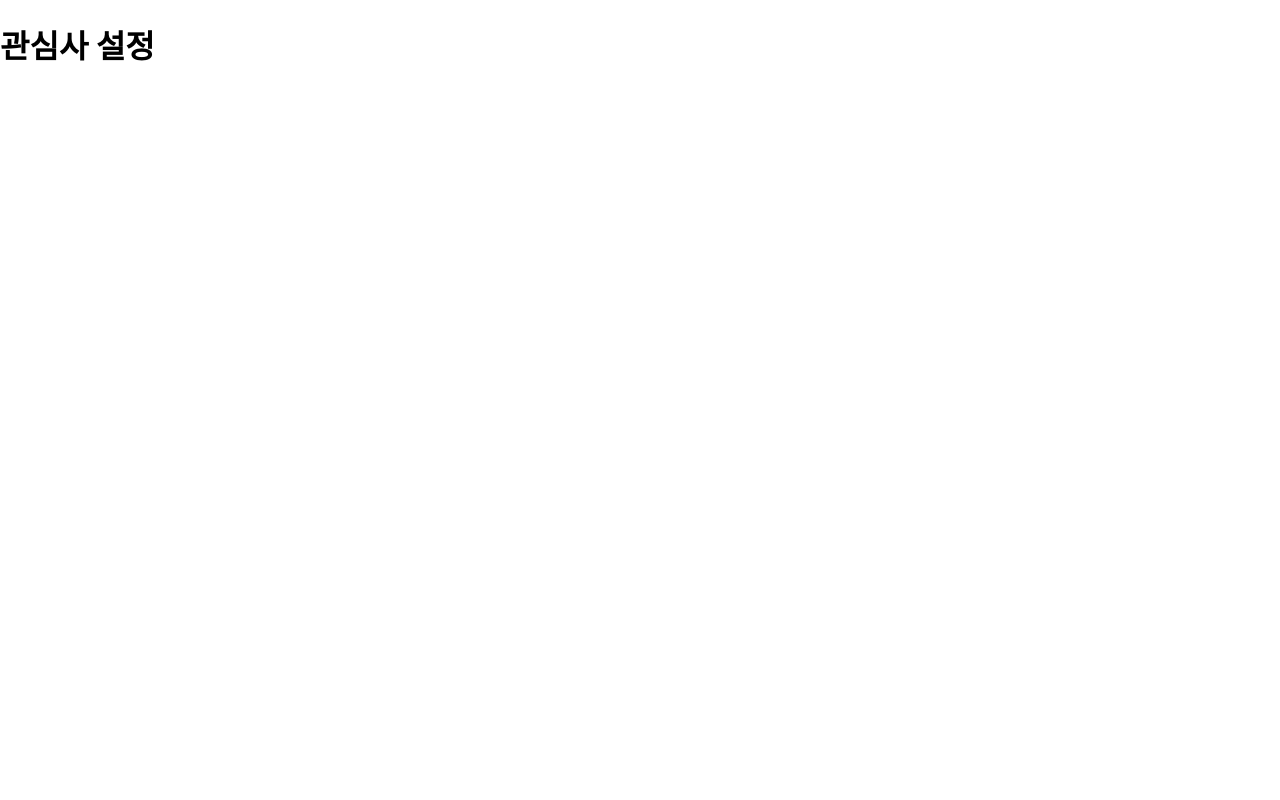
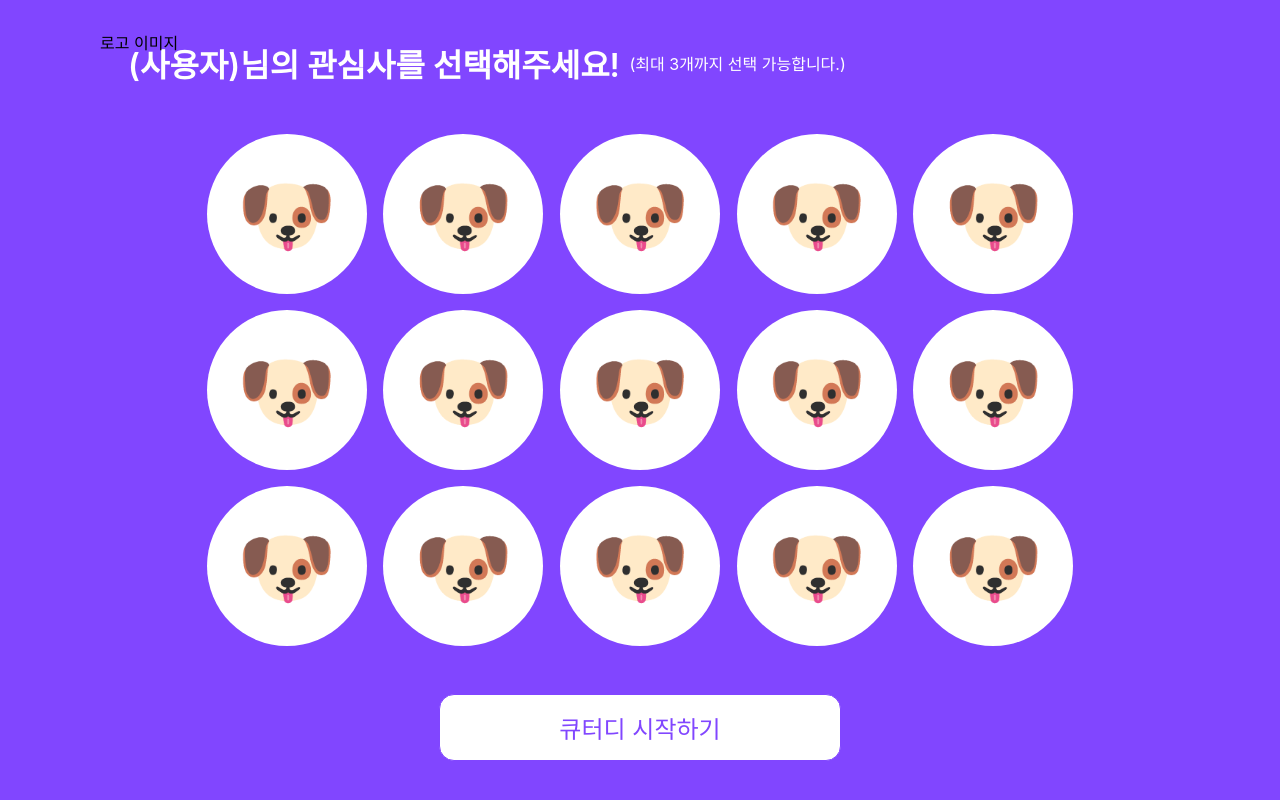
Before and after one commit to 9oormthon-univ/2024_BEOTKKOTTHON_TEAM_20_FE, a React (Create React App) app: page /interest in a window 1280 px wide. Built offline with nearby package versions, Linux system fonts and the light colour scheme.

Commit message:
[feat] 관심사 설정 페이지 디자인

```diff
--- a/package.json
+++ b/package.json
@@ -11,9 +11,9 @@
         "@types/node": "^16.18.88",
         "@types/react": "^18.2.65",
         "@types/react-dom": "^18.2.21",
-        "@types/swiper": "^6.0.0",
         "@types/react-modal": "^3.16.3",
         "@types/react-router-dom": "^5.3.3",
+        "@types/swiper": "^6.0.0",
         "axios": "^1.6.7",
         "react": "^18.2.0",
         "react-dom": "^18.2.0",
--- /dev/null
+++ b/src/components/Interest.tsx
@@ -0,0 +1,19 @@
+import React from "react";
+import { Container } from "../styles/InterestStyled";
+
+type Props = {
+    icon: string;
+    text: string;
+};
+
+const Interest: React.FC<Props> = ({ icon, text }) => {
+    return (
+        <Container>
+            <div className="interest">
+                <div className="icon">{icon}</div>
+                <div className="text">{text}</div>
+            </div>
+        </Container>
+    );
+};
+export default Interest;
--- a/src/pages/InterestPage.tsx
+++ b/src/pages/InterestPage.tsx
@@ -1,10 +1,39 @@
 import React from "react";
 import { Container } from "../styles/InterestPageStyled";
+import Interest from "../components/Interest";
 
 const InterestPage = () => {
     return (
         <Container>
-            <h1>관심사 설정</h1>
+            <div className="logo">로고 이미지</div>
+            <div className="titleBox">
+                <p className="title">(사용자)님의 관심사를 선택해주세요!</p>
+                <p className="subTitle">(최대 3개까지 선택 가능합니다.)</p>
+            </div>
+            <div className="interestBox">
+                <div className="interests">
+                    <Interest icon="🐶" text="강아지" />
+                    <Interest icon="🐶" text="강아지2" />
+                    <Interest icon="🐶" text="강아지3" />
+                    <Interest icon="🐶" text="강아지4" />
+                    <Interest icon="🐶" text="강아지5" />
+                </div>
+                <div className="interests">
+                    <Interest icon="🐶" text="강아지" />
+                    <Interest icon="🐶" text="강아지2" />
+                    <Interest icon="🐶" text="강아지3" />
+                    <Interest icon="🐶" text="강아지4" />
+                    <Interest icon="🐶" text="강아지5" />
+                </div>
+                <div className="interests">
+                    <Interest icon="🐶" text="강아지" />
+                    <Interest icon="🐶" text="강아지2" />
+                    <Interest icon="🐶" text="강아지3" />
+                    <Interest icon="🐶" text="강아지4" />
+                    <Interest icon="🐶" text="강아지5" />
+                </div>
+            </div>
+            <div className="saveBtn">큐터디 시작하기</div>
         </Container>
     );
 };
--- a/src/styles/InterestPageStyled.tsx
+++ b/src/styles/InterestPageStyled.tsx
@@ -1,5 +1,86 @@
 import styled from "styled-components";
+import theme from "./theme";
 
-export const Container = styled.div``;
+export const Container = styled.div`
+    width: 100vw;
+    height: 100vh;
+    margin: 0;
+
+    display: flex;
+    flex-direction: column;
+    justify-content: center;
+    align-items: center;
+
+    background-color: ${theme.colors.primary};
+
+    p {
+        margin: 0;
+    }
+
+    .logo {
+        position: absolute;
+        top: 30px;
+        left: 100px;
+    }
+
+    .titleBox {
+        width: 80vw;
+
+        display: flex;
+        justify-content: flex-start;
+        align-items: center;
+
+        /* margin-top: 100px; */
+    }
+
+    .title {
+        color: white;
+        font-size: 32px;
+        font-weight: 600;
+        margin-right: 0.6rem;
+    }
+
+    .subTitle {
+        color: white;
+        font-size: 16px;
+    }
+
+    .interestBox {
+        display: flex;
+        flex-direction: column;
+        margin: 5vh 0;
+    }
+
+    .interests {
+        width: 900px;
+        display: flex;
+        justify-content: space-evenly;
+        margin: 1vh 0;
+    }
+
+    .saveBtn {
+        width: 400px;
+        height: 65px;
+
+        display: flex;
+        justify-content: center;
+        align-items: center;
+
+        background-color: white;
+        color: ${theme.colors.primary};
+        font-size: 24px;
+
+        border-radius: 15px;
+        border: 1px solid ${theme.colors.primary};
+
+        transition: all 0.2s ease-in-out;
+    }
+
+    .saveBtn:hover {
+        color: white;
+        background-color: ${theme.colors.primary};
+        border: 1px solid white;
+    }
+`;
 
 export default Container;
--- /dev/null
+++ b/src/styles/InterestStyled.tsx
@@ -0,0 +1,50 @@
+import styled from "styled-components";
+import theme from "./theme";
+
+export const Container = styled.div`
+    .interest {
+        width: 160px;
+        height: 160px;
+
+        position: relative;
+        display: inline-block;
+
+        display: flex;
+        justify-content: center;
+        align-items: center;
+        font-size: 80px;
+
+        background-color: white;
+        border-radius: 50%;
+    }
+
+    .icon {
+        position: absolute;
+        top: 50%;
+        left: 50%;
+        transform: translate(-50%, -50%);
+        font-size: 80px;
+        opacity: 1;
+        transition: opacity 0.3s ease;
+    }
+
+    .text {
+        display: flex;
+        justify-content: center;
+        align-items: center;
+        font-size: 24px;
+        color: ${theme.colors.primary};
+        opacity: 0;
+        transition: opacity 0.3s ease;
+    }
+
+    .interest:hover .text {
+        opacity: 1;
+    }
+
+    .interest:hover .icon {
+        opacity: 0;
+    }
+`;
+
+export default Container;
```
Also changed, not shown: 1 other file (tests, documents, lock files or other folders).
